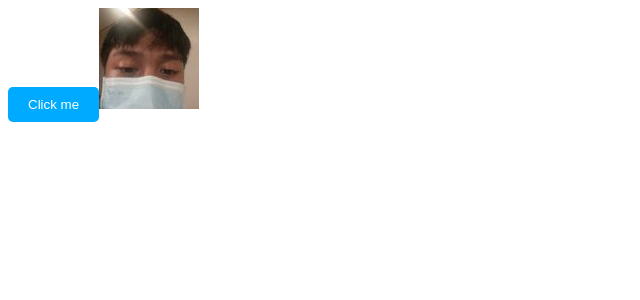
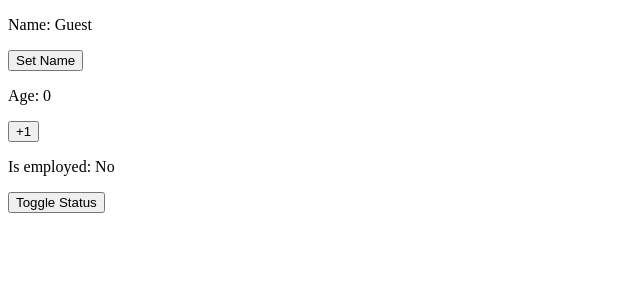
Before and after one commit to ezravergabera/languages, a React (Vite) app in the folder apps/my-react-app/: page / in a window 1280 px wide. Shown: the top 300 px of the page, without its empty margins (0-640 px from the left). Built offline with nearby package versions, Linux system fonts and the light colour scheme.

Commit message:
Practiced useState hook

```diff
--- a/apps/my-react-app/src/App.jsx
+++ b/apps/my-react-app/src/App.jsx
@@ -7,12 +7,12 @@ import Student from './Student.jsx'
 import UserGreeting from './UserGreeting.jsx'
 import List from './List.jsx'
 import ProfilePicture from './ProfilePicture.jsx'
+import MyComponent from './MyComponent.jsx'
 
 function App() {
   return (
     <>
-      <Button></Button>
-      <ProfilePicture></ProfilePicture>
+      <MyComponent></MyComponent>
     </>
   );
 }
--- /dev/null
+++ b/apps/my-react-app/src/MyComponent.jsx
@@ -0,0 +1,36 @@
+import React, {useState} from 'react';
+
+function MyComponent() {
+    const [name, setName] = useState("Guest");
+    const [age, setAge] = useState(0);
+    const [isEmployed, setIsEmployed] = useState(false);
+
+    const updateName = () => {
+        setName("Ezra");
+    }
+
+    const incrementAge = () => {
+        setAge(age + 1);
+    }
+
+    const toggleIsEmployedStatus = () => {
+        setIsEmployed(!isEmployed);
+    }
+
+    return(
+        <>
+            <div>
+                <p>Name: {name}</p>
+                <button onClick={updateName}>Set Name</button>
+
+                <p>Age: {age}</p>
+                <button onClick={incrementAge}>+1</button>
+
+                <p>Is employed: {isEmployed ? "Yes" : "No"}</p>
+                <button onClick={toggleIsEmployedStatus}>Toggle Status</button>
+            </div>
+        </>
+    )
+}
+
+export default MyComponent
```
